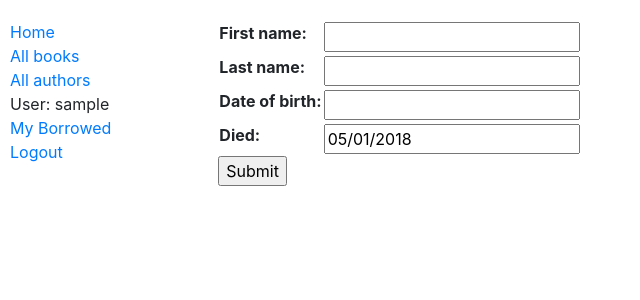
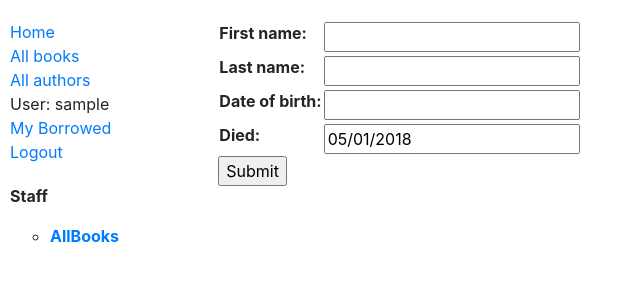
Before and after one commit to JFmaia/locallibrary, a Django app: page /catalog/author/create/ in a window 1280 px wide. Shown: the top 300 px of the page, without its empty margins (0-640 px from the left). Run offline with Django 4.2, Linux system fonts and the light colour scheme; the visitor is signed in with stand-in values (Sample User, id 1); some libraries are stand-ins or nearby versions.

Commit message:
Atualizando a basic_generic.
Adicionando um novo espaço para a opção de todos os livros emprestados, que só será vista por quem tiver permissão.

```diff
--- a/locallibrary/catalog/templates/base_generic.html
+++ b/locallibrary/catalog/templates/base_generic.html
@@ -24,6 +24,14 @@
                             <li><a href="{% url 'logout'%}?next={{request.path}}">Logout</a></li>
                         {% else %}
                             <li><a href="{% url 'login'%}?next={{request.path}}">Login</a></li>
+                        {% endif %}
+                        {% if user.is_superuser or perms.catalog.can_mark_returned %}
+                            <div class="staff" style="margin-top:20px">
+                                <p> <strong>Staff</strong> </p>
+                                <ul>
+                                    <li><a href="{% url 'all_books' %}"> <strong>AllBooks</strong></a></li></li>
+                                </ul>
+                            </div>
                         {% endif %}
                     </ul>
                 {% endblock %}
```
